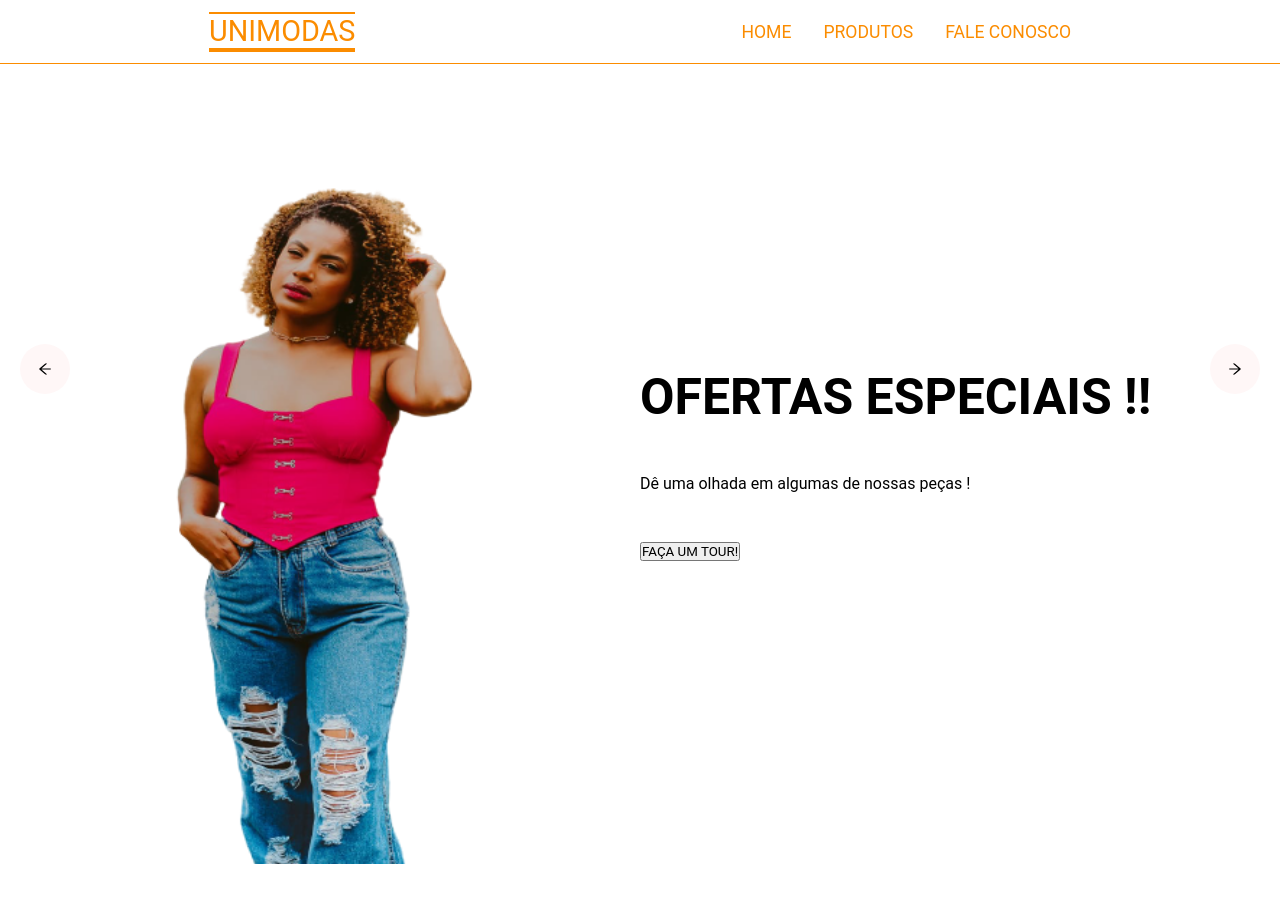
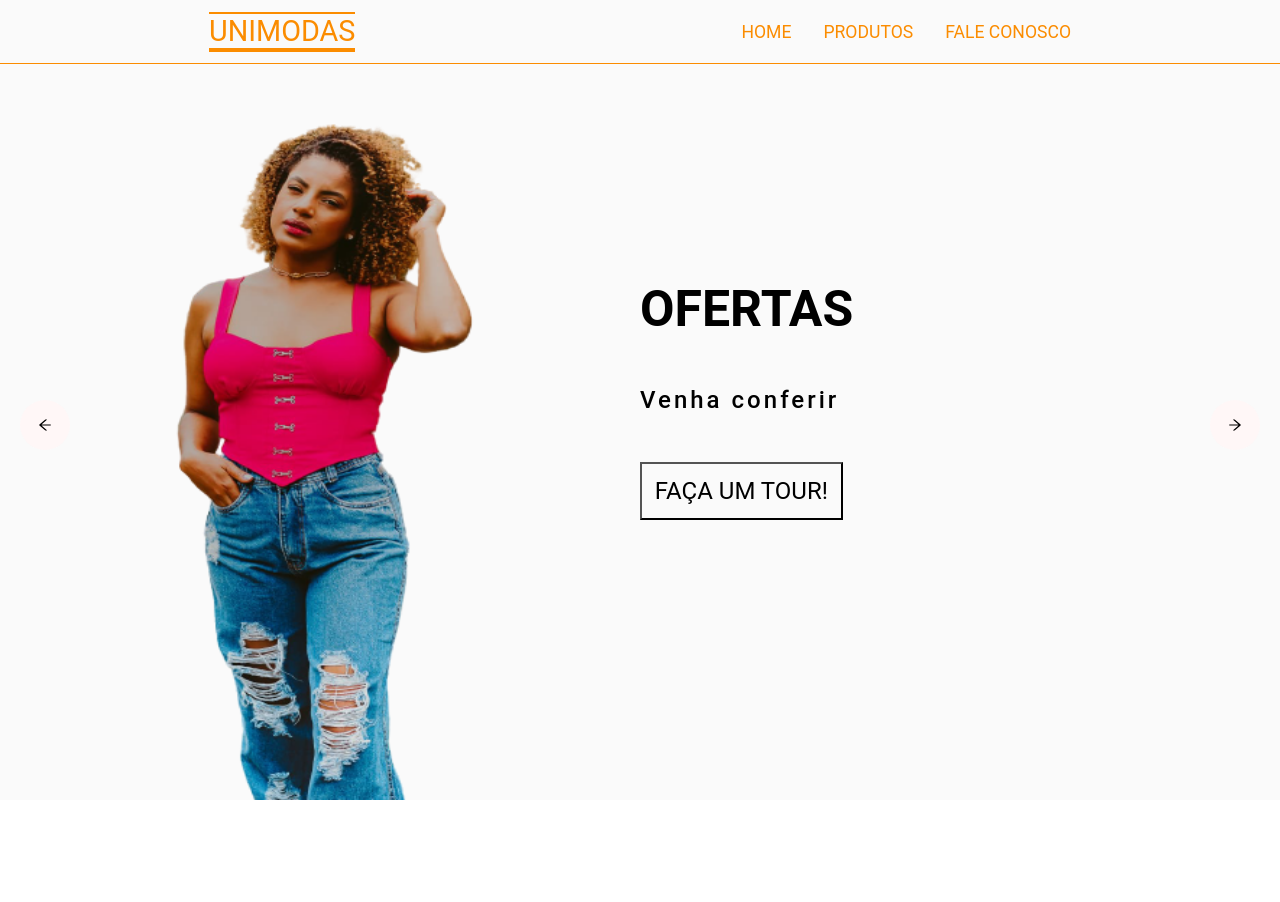
Before and after one commit to matheusOliv23/unimodas7l, a Next.js app: page / in a window 1280 px wide. Shown: the top 902 px of the page. After the commit the page ends 800 px from the top, so only its background shows below. Built offline with nearby package versions, Linux system fonts and the light colour scheme.

Commit message:
Logica slider concluida

```diff
--- a/components/Navbar/styles.ts
+++ b/components/Navbar/styles.ts
@@ -12,6 +12,8 @@ export const Container = styled.nav`
   justify-content: space-around;
   height: 4rem;
   padding: 1rem;
+  position: fixed;
+  z-index: 3;
 
   border-bottom: 1px solid ${({ theme }) => theme.border};
 
--- /dev/null
+++ b/components/SliderImg/data.ts
@@ -0,0 +1,23 @@
+export const sliderItems = [
+  {
+    id: 1,
+    img: "/model5semfundo.png",
+    titulo: "OFERTAS",
+    descricao: "Venha conferir",
+    bgColor: "#fafafa",
+  },
+  {
+    id: 1,
+    img: "/model5semfundo.png",
+    titulo: "VENHA CONFERIR",
+    descricao: "Venha conferir",
+    bgColor: "#fafafa",
+  },
+  {
+    id: 1,
+    img: "/model5semfundo.png",
+    titulo: "HOJE",
+    descricao: "Venha conferir",
+    bgColor: "#fafafa",
+  },
+];
--- a/components/SliderImg/index.tsx
+++ b/components/SliderImg/index.tsx
@@ -12,15 +12,28 @@ import {
 } from "./styles";
 import { AiOutlineArrowLeft, AiOutlineArrowRight } from "react-icons/ai";
 import picture from "../assets/model.jpeg";
+import { useState } from "react";
+import { sliderItems } from "./data";
 
 function SliderImg() {
+  const [slideIndex, setSlideIndex] = useState(0);
+
+  function handleClick(direction: string) {
+    if (direction === "left") {
+      setSlideIndex(slideIndex > 0 ? slideIndex - 1 : 2);
+    } else {
+      setSlideIndex(slideIndex < 2 ? slideIndex + 1 : 0);
+    }
+  }
+
   return (
     <Container>
-      <Arrow direction="left">
+      <Arrow direction="left" onClick={() => handleClick("left")}>
         <AiOutlineArrowLeft />
       </Arrow>
-      <Wrapper>
-        <Slider>
+      <Wrapper sliderIndex={slideIndex}>
+        {sliderItems.map((item) => (
+          <Slider key={item.id} bgColor={item.bgColor}>
             <ImgContainer>
               {/* <Image
             layout="responsive"
@@ -28,18 +41,17 @@ function SliderImg() {
             height="100%"
             src="/model3.jpeg"
           /> */}
-            <Image src="/model5semfundo.png" />
+              <Image src={item.img} />
             </ImgContainer>
             <InfoContainer>
-            <Titulo>OFERTAS ESPECIAIS !!</Titulo>
-            <Descricao>Dê uma olhada em algumas de nossas peças !</Descricao>
+              <Titulo>{item.titulo}</Titulo>
+              <Descricao>{item.descricao}</Descricao>
               <Button>FAÇA UM TOUR!</Button>
             </InfoContainer>
           </Slider>
-
-        <InfoContainer></InfoContainer>
+        ))}
       </Wrapper>
-      <Arrow direction="right">
+      <Arrow direction="right" onClick={() => handleClick("right")}>
         <AiOutlineArrowRight />
       </Arrow>
     </Container>
--- a/components/SliderImg/styles.ts
+++ b/components/SliderImg/styles.ts
@@ -8,12 +8,21 @@ interface ImgProps {
   imgUrl?: string;
 }
 
+interface WrapperProps {
+  sliderIndex: number;
+}
+
+interface SlideProps {
+  bgColor: string;
+}
+
 export const Container = styled.section`
   width: 100%;
-  height: 70vh;
+  height: 100vh;
   display: flex;
   position: relative;
   background: #fff;
+  overflow: hidden;
 `;
 
 export const Arrow = styled.div<DirectionProps>`
@@ -35,16 +44,19 @@ export const Arrow = styled.div<DirectionProps>`
   left: ${(props) => props.direction === "left" && "20px"};
 `;
 
-export const Wrapper = styled.div`
+export const Wrapper = styled.div<WrapperProps>`
   height: 100%;
-  width: 100%;
+  transform: translateX(${(props) => props.sliderIndex * -100}vw);
+  display: flex;
+  transition: all 1.5s ease;
 `;
 
-export const Slider = styled.div`
+export const Slider = styled.div<SlideProps>`
   width: 100vw;
   height: 100vh;
   display: flex;
   align-items: center;
+  background: ${(props) => props.bgColor};
 `;
 
 export const ImgContainer = styled.div`
@@ -67,5 +79,12 @@ export const Titulo = styled.h1`
 `;
 export const Descricao = styled.p`
   margin: 3rem 0rem;
+  font-size: 1.5rem;
+  font-weight: 500;
+  letter-spacing: 3px;
 `;
-export const Button = styled.button``;
+export const Button = styled.button`
+  padding: 0.8rem;
+  background: transparent;
+  font-size: 1.5rem;
+`;
```
Lines whose indentation alone changed are shown as unchanged.
